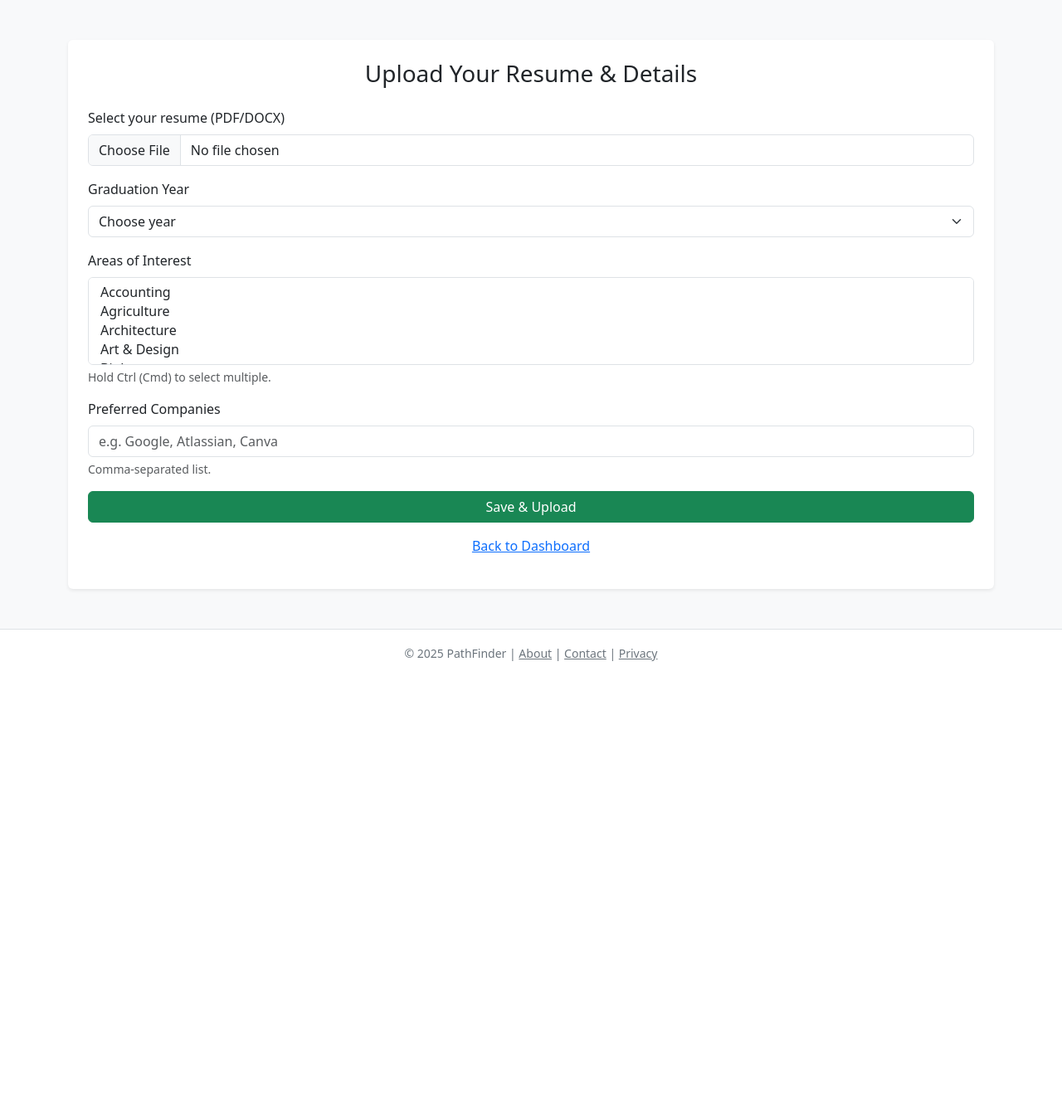
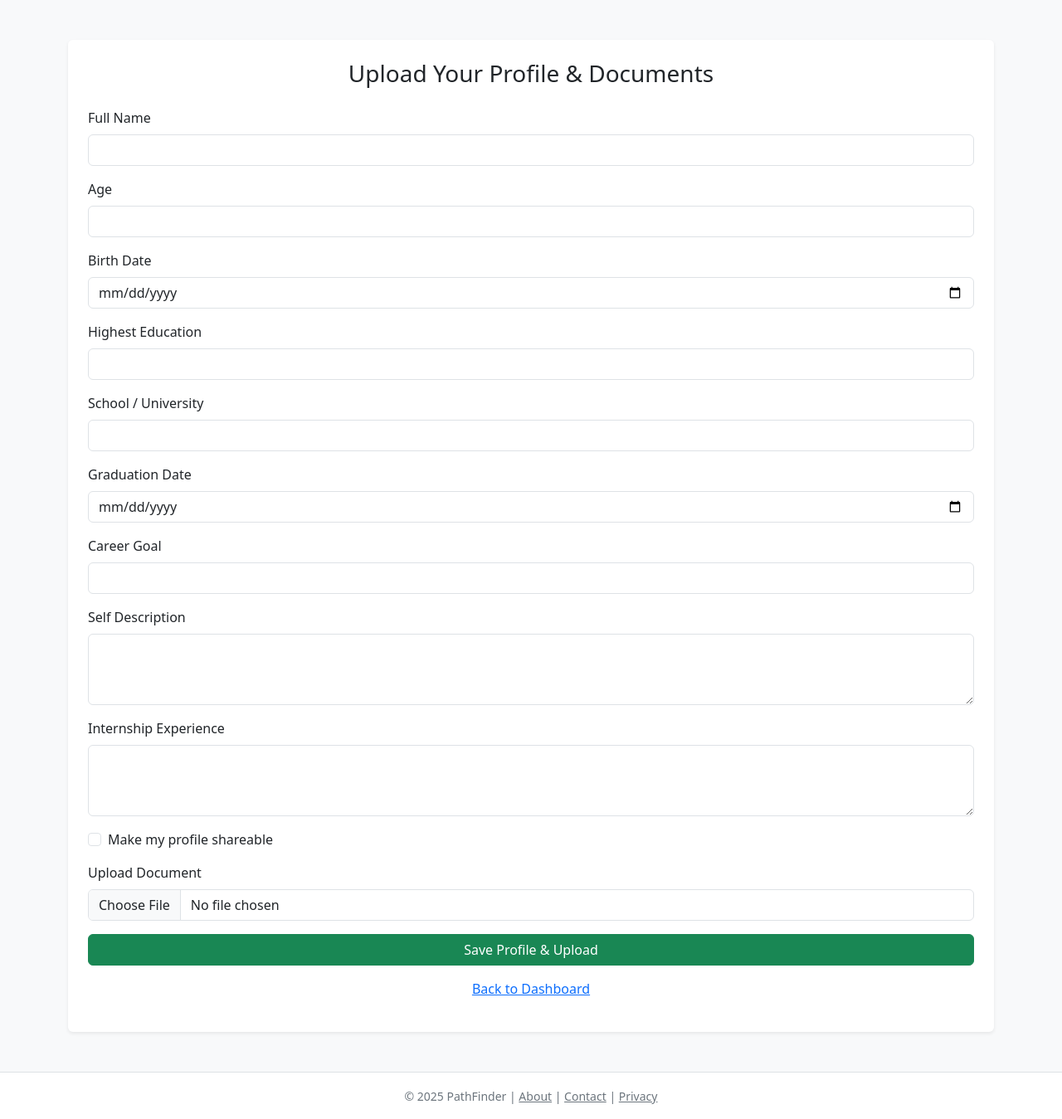
Before and after one commit to Viloetsisi/AgileWeb_group_project, a Flask app: page /upload in a window 1280 px wide. Shown: the part 56-1405 px from the top of the page at 83% size. Before the commit the page ends 853 px from the top, so only its background shows below. Run offline with Flask 2, Linux system fonts and the light colour scheme.

Commit message:
feat: align upload form fields to Profile model

```diff
--- a/templates/upload.html
+++ b/templates/upload.html
@@ -3,81 +3,64 @@
 
 {% block content %}
 <div class="container-sm bg-white p-4 rounded shadow-sm">
-  <h2 class="h3 text-center mb-4">Upload Your Resume & Details</h2>
+  <h2 class="h3 text-center mb-4">Upload Your Profile & Documents</h2>
   <form action="{{ url_for('upload') }}" method="post" enctype="multipart/form-data">
-    <!-- File Upload -->
+    <!-- Full Name -->
     <div class="mb-3">
-      <label for="data_file" class="form-label">Select your resume (PDF/DOCX)</label>
-      <input class="form-control" type="file" id="data_file" name="data_file" required>
+      <label for="full_name" class="form-label">Full Name</label>
+      <input type="text" class="form-control" id="full_name" name="full_name" required>
     </div>
-
-    <!-- Graduation Year -->
+    <!-- Age -->
     <div class="mb-3">
-      <label for="grad_year" class="form-label">Graduation Year</label>
-      <select class="form-select" id="grad_year" name="grad_year" required>
-        <option value="" disabled selected>Choose year</option>
-        {% for year in range(2020, 2031) %}
-        <option value="{{ year }}">{{ year }}</option>
-        {% endfor %}
-      </select>
+      <label for="age" class="form-label">Age</label>
+      <input type="number" class="form-control" id="age" name="age" min="0">
     </div>
-
-    <!-- Areas of Interest -->
+    <!-- Birth Date -->
     <div class="mb-3">
-      <label class="form-label">Areas of Interest</label>
-      <select class="form-select" name="interests" id="interests" multiple size="4">
-        <option value="Accounting">Accounting</option>
-        <option value="Agriculture">Agriculture</option>
-        <option value="Architecture">Architecture</option>
-        <option value="Art & Design">Art & Design</option>
-        <option value="Biology">Biology</option>
-        <option value="Biotechnology">Biotechnology</option>
-        <option value="Business Administration">Business Administration</option>
-        <option value="Chemistry">Chemistry</option>
-        <option value="Civil Engineering">Civil Engineering</option>
-        <option value="Computer Science">Computer Science</option>
-        <option value="Cybersecurity">Cybersecurity</option>
-        <option value="Data Analysis">Data Analysis</option>
-        <option value="Economics">Economics</option>
-        <option value="Education">Education</option>
-        <option value="Electrical Engineering">Electrical Engineering</option>
-        <option value="Environmental Science">Environmental Science</option>
-        <option value="Finance">Finance</option>
-        <option value="History">History</option>
-        <option value="Hospitality Management">Hospitality Management</option>
-        <option value="Human Resources">Human Resources</option>
-        <option value="Information Technology">Information Technology</option>
-        <option value="Journalism">Journalism</option>
-        <option value="Law">Law</option>
-        <option value="Marketing">Marketing</option>
-        <option value="Mechanical Engineering">Mechanical Engineering</option>
-        <option value="Medicine">Medicine</option>
-        <option value="Music">Music</option>
-        <option value="Nursing">Nursing</option>
-        <option value="Pharmacy">Pharmacy</option>
-        <option value="Physics">Physics</option>
-        <option value="Psychology">Psychology</option>
-        <option value="Public Health">Public Health</option>
-        <option value="Sociology">Sociology</option>
-        <option value="Software Engineering">Software Engineering</option>
-        <option value="Sustainability">Sustainability</option>
-        <option value="Tourism & Recreation">Tourism & Recreation</option>
-      </select>
-      <div class="form-text">Hold Ctrl (Cmd) to select multiple.</div>
+      <label for="birth_date" class="form-label">Birth Date</label>
+      <input type="date" class="form-control" id="birth_date" name="birth_date">
     </div>
-
-    <!-- Preferred Companies -->
+    <!-- Education -->
     <div class="mb-3">
-      <label for="preferred_companies" class="form-label">Preferred Companies</label>
-      <input type="text"
-             class="form-control"
-             id="preferred_companies"
-             name="preferred_companies"
-             placeholder="e.g. Google, Atlassian, Canva" />
-      <div class="form-text">Comma-separated list.</div>
+      <label for="education" class="form-label">Highest Education</label>
+      <input type="text" class="form-control" id="education" name="education">
     </div>
-
-    <button type="submit" class="btn btn-success w-100">Save & Upload</button>
+    <!-- School -->
+    <div class="mb-3">
+      <label for="school" class="form-label">School / University</label>
+      <input type="text" class="form-control" id="school" name="school">
+    </div>
+    <!-- Graduation Date -->
+    <div class="mb-3">
+      <label for="graduation_date" class="form-label">Graduation Date</label>
+      <input type="date" class="form-control" id="graduation_date" name="graduation_date">
+    </div>
+    <!-- Career Goal -->
+    <div class="mb-3">
+      <label for="career_goal" class="form-label">Career Goal</label>
+      <input type="text" class="form-control" id="career_goal" name="career_goal">
+    </div>
+    <!-- Self Description -->
+    <div class="mb-3">
+      <label for="self_description" class="form-label">Self Description</label>
+      <textarea class="form-control" id="self_description" name="self_description" rows="3"></textarea>
+    </div>
+    <!-- Internship Experience -->
+    <div class="mb-3">
+      <label for="internship_experience" class="form-label">Internship Experience</label>
+      <textarea class="form-control" id="internship_experience" name="internship_experience" rows="3"></textarea>
+    </div>
+    <!-- Make Profile Shareable -->
+    <div class="form-check mb-3">
+      <input class="form-check-input" type="checkbox" id="is_shared" name="is_shared">
+      <label class="form-check-label" for="is_shared">Make my profile shareable</label>
+    </div>
+    <!-- Document Upload -->
+    <div class="mb-3">
+      <label for="data_file" class="form-label">Upload Document</label>
+      <input type="file" class="form-control" id="data_file" name="data_file">
+    </div>
+    <button type="submit" class="btn btn-success w-100">Save Profile & Upload</button>
   </form>
   <p class="text-center text-muted mt-3">
     <a href="{{ url_for('dashboard') }}">Back to Dashboard</a>
```
